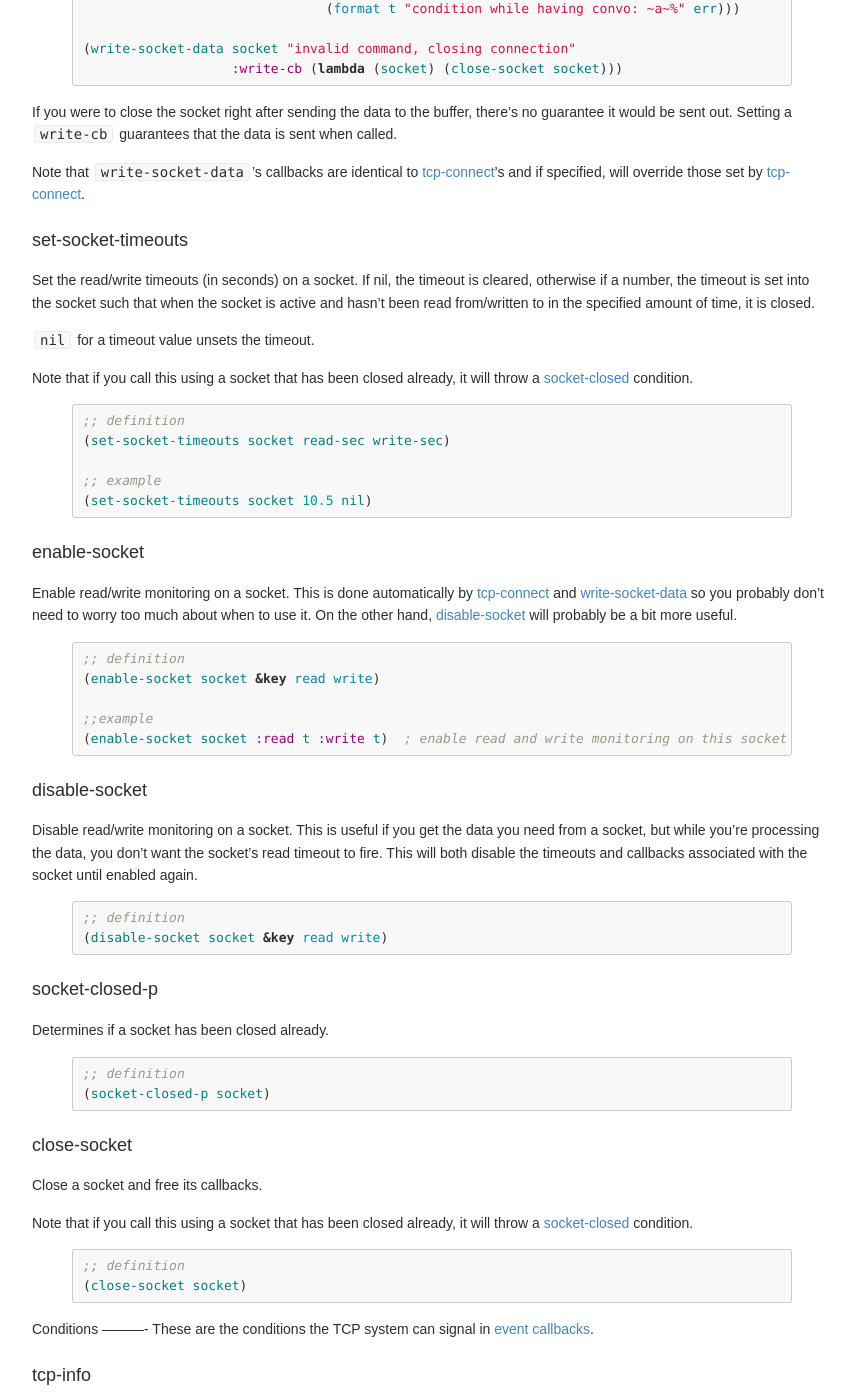
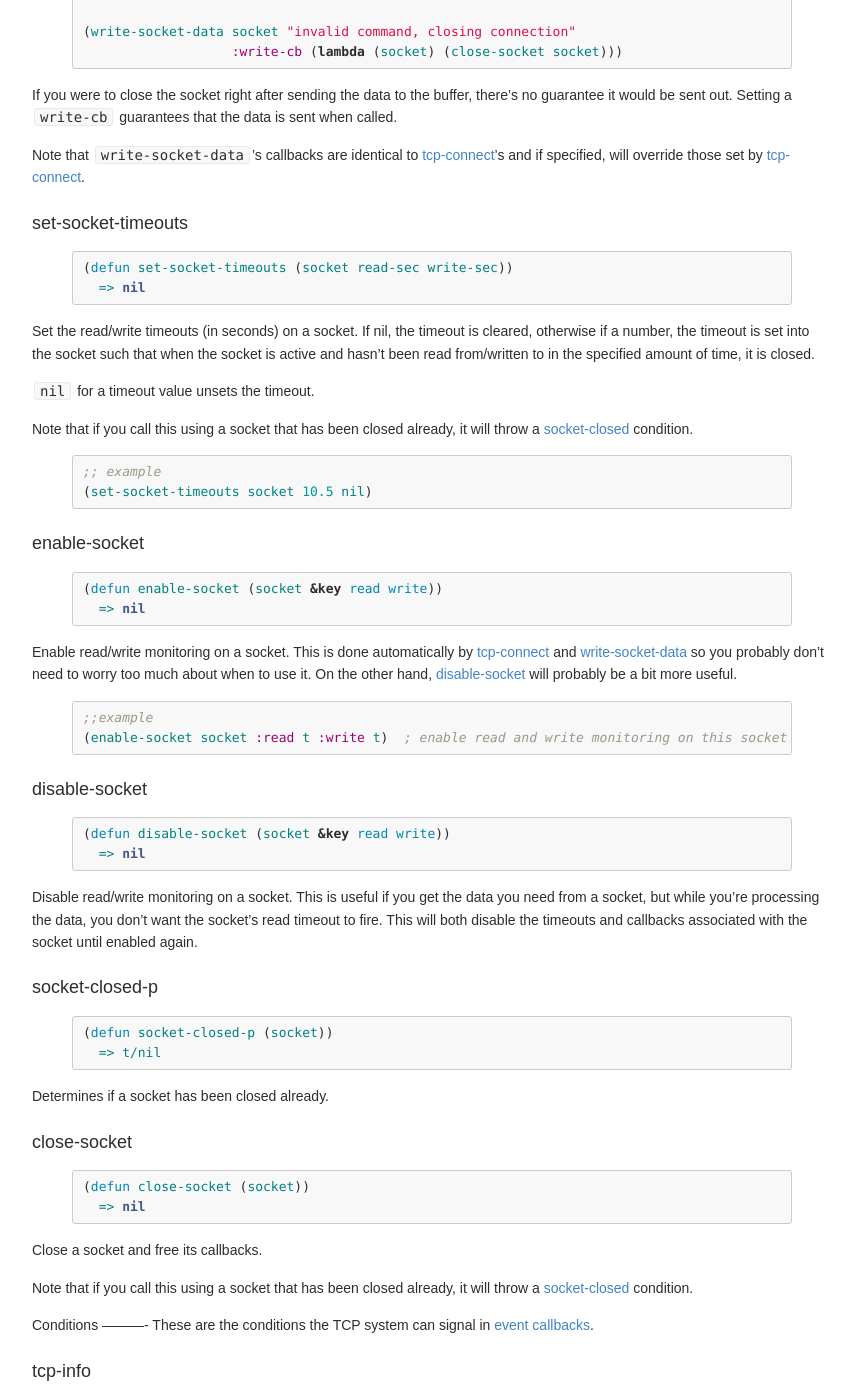
Before and after one commit to orthecreedence/cl-async, a Jekyll site: the page built from tcp.md, in a window 1280 px wide and 1400 px high, scrolled down 3951 px. Shown: the whole window, without its empty margins (208-1063 px from the left). Built offline with Jekyll 4.4.1, drawn with Linux system fonts in a browser that asks for light colours; Markdown is read by kramdown in place of the engine named in the settings; some of the changed text lies outside the part shown.

Commit message:
converting all function definitions for base, timer, dns, signals, tcp

```diff
--- a/tcp.md
+++ b/tcp.md
@@ -36,6 +36,15 @@ while using the TCP system.
 
 <a id="tcp-connect"></a>
 ### tcp-connect
+{% highlight cl %}
+(defun tcp-connect (host port read-cb event-cb
+                    &key data stream
+                         connect-cb write-cb
+                         (read-timeout -1) (write-timeout -1)
+                  (dont-drain-read-buffer nil dont-drain-read-buffer-supplied-p))
+  => socket/stream
+{% endhighlight %}
+
 Open an asynchronous TCP connection to a host (IP or hostname) and port. You can
 specify data to be sent once the connection is established via the `:data`
 keyword. All incoming data will be sent to the [read-cb](#tcp-connect-read-cb),
@@ -57,14 +66,6 @@ Note that the `host` can be an IP address *or* a hostname. The hostname will
 be looked up asynchronously via libevent's DNS implementation.
 
 {% highlight cl %}
-;; definition:
-(tcp-connect host port read-cb event-cb
-             &key data stream
-                  connect-cb write-cb
-                  (read-timeout -1)
-                  (write-timeout -1)
-                  (dont-drain-read-buffer nil dont-drain-read-buffer-supplied-p)) => socket
-
 ;; example:
 (tcp-connect "www.google.com" 80
              (lambda (socket data)
@@ -130,6 +131,11 @@ This function is a deprecated version of [tcp-connect](#tcp-connect). Use
 
 <a id="tcp-server"></a>
 ### tcp-server
+{% highlight cl %}
+(defun tcp-server (bind-address port read-cb event-cb &key connect-cb (backlog -1)))
+  => tcp-server
+{% endhighlight %}
+
 Bind an asynchronous listener to the given bind address/port and start accepting
 connections on it. It takes read and event callbacks (like [tcp-connect](#tcp-connect)).
 If `nil` is passed into the bind address, it effectively binds the listener to
@@ -142,9 +148,6 @@ This function returns a `tcp-server` class, which allows you to close the
 server via [close-tcp-server](#close-tcp-server).
 
 {% highlight cl %}
-;; definition
-(tcp-server bind-address port read-cb event-cb &key connect-cb (backlog -1))  =>  tcp-server
-
 ;; example
 (tcp-server "127.0.0.1" 8080
             (lambda (socket data)
@@ -174,17 +177,16 @@ however it *can* be passed to other cl-async functions that take a `socket` arg.
 
 <a id="close-tcp-server"></a>
 ### close-tcp-server
+{% highlight cl %}
+(defun close-tcp-server (tcp-server))
+{% endhighlight %}
+
 Takes a `tcp-server` class, created by [tcp-server](#tcp-server) and closes the
 server it wraps. This can be useful if you want to shut down a TCP server
 without forcibly closing all its connections.
 
 If the given server is already closed, this function returns without doing
 anything.
-
-{% highlight cl %}
-;; definition
-(close-tcp-server tcp-server)
-{% endhighlight %}
 
 <a id="socket"></a>
 ### socket
@@ -216,6 +218,11 @@ to the outgoing socket inside the incoming socket).
 
 <a id="write-socket-data"></a>
 ### write-socket-data
+{% highlight cl %}
+(defun write-socket-data (socket data &key read-cb write-cb event-cb))
+  => nil
+{% endhighlight %}
+
 Write data to an existing socket (such as one passed into a `tcp-connect` read-cb).
 Data can be a byte array or string (converted to a byte array via babel).
 Supports resetting the callbacks on the given socket. The `write-cb` is useful
@@ -226,9 +233,6 @@ Note that if you call this using a socket that has been closed already, it will
 throw a [socket-closed](#socket-closed) condition.
 
 {% highlight cl %}
-;; definition
-(write-socket-data socket data &key read-cb write-cb event-cb)
-
 ;; examples
 (write-socket-data socket "thanks for connecting. how are you? (good|bad)"
                    :read-cb (lambda (socket data)
@@ -249,6 +253,11 @@ and if specified, will override those set by [tcp-connect](#tcp-connect).
 
 <a id="set-socket-timeouts"></a>
 ### set-socket-timeouts
+{% highlight cl %}
+(defun set-socket-timeouts (socket read-sec write-sec))
+  => nil
+{% endhighlight %}
+
 Set the read/write timeouts (in seconds) on a socket. If nil, the timeout is
 cleared, otherwise if a number, the timeout is set into the socket such that
 when the socket is active and hasn't been read from/written to in the specified
@@ -260,60 +269,59 @@ Note that if you call this using a socket that has been closed already, it will
 throw a [socket-closed](#socket-closed) condition.
 
 {% highlight cl %}
-;; definition
-(set-socket-timeouts socket read-sec write-sec)
-
 ;; example
 (set-socket-timeouts socket 10.5 nil)
 {% endhighlight %}
 
 <a id="enable-socket"></a>
 ### enable-socket
+{% highlight cl %}
+(defun enable-socket (socket &key read write))
+  => nil
+{% endhighlight %}
+
 Enable read/write monitoring on a socket. This is done automatically by
 [tcp-connect](#tcp-connect) and [write-socket-data](#write-socket-data) so you
 probably don't need to worry too much about when to use it. On the other hand,
 [disable-socket](#disable-socket) will probably be a bit more useful.
 
 {% highlight cl %}
-;; definition
-(enable-socket socket &key read write)
-
 ;;example
 (enable-socket socket :read t :write t)  ; enable read and write monitoring on this socket
 {% endhighlight %}
 
 <a id="disable-socket"></a>
 ### disable-socket
+{% highlight cl %}
+(defun disable-socket (socket &key read write))
+  => nil
+{% endhighlight %}
+
 Disable read/write monitoring on a socket. This is useful if you get the data
 you need from a socket, but while you're processing the data, you don't want the
 socket's read timeout to fire. This will both disable the timeouts and callbacks
 associated with the socket until enabled again.
 
+<a id="socket-closed-p"></a>
+### socket-closed-p
 {% highlight cl %}
-;; definition
-(disable-socket socket &key read write)
+(defun socket-closed-p (socket))
+  => t/nil
 {% endhighlight %}
 
-<a id="socket-closed-p"></a>
-### socket-closed-p
 Determines if a socket has been closed already.
-
-{% highlight cl %}
-;; definition
-(socket-closed-p socket)
-{% endhighlight %}
 
 <a id="close-socket"></a>
 ### close-socket
+{% highlight cl %}
+(defun close-socket (socket))
+  => nil
+{% endhighlight %}
+
 Close a socket and free its callbacks.
 
 Note that if you call this using a socket that has been closed already, it will
 throw a [socket-closed](#socket-closed) condition.
-
-{% highlight cl %}
-;; definition
-(close-socket socket)
-{% endhighlight %}
 
 <a id="conditions"></a>
 Conditions
```
Also changed, not shown: base.md (+3 -2 lines), dns.md (+15 -11 lines), signal-handling.md (+19 -11 lines), timers.md (+5 -3 lines).
